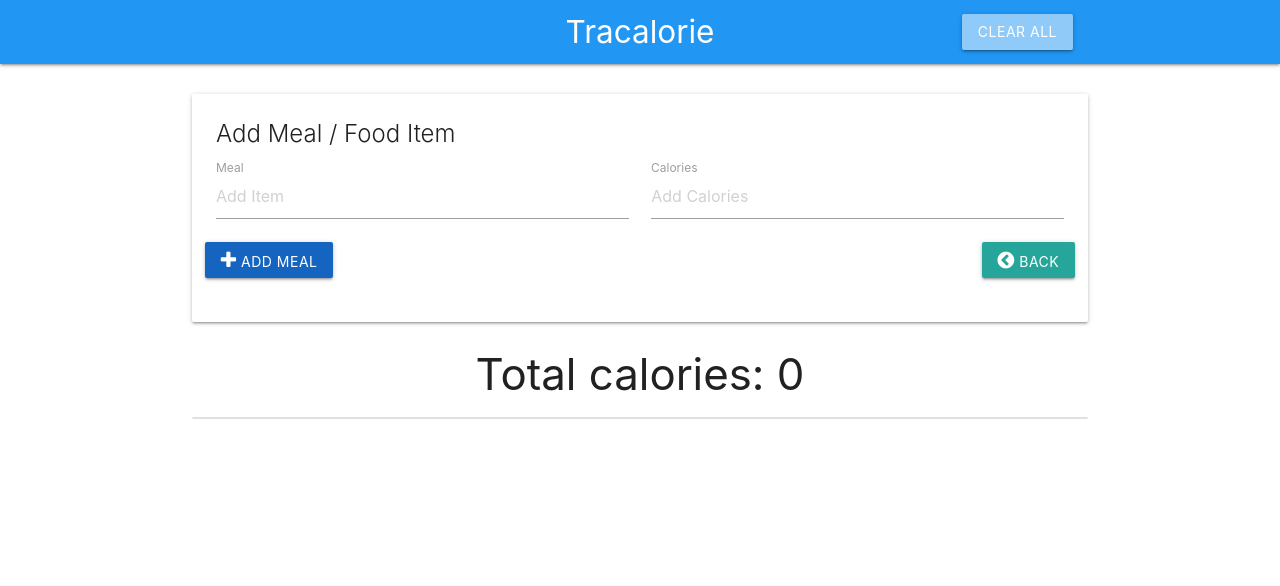
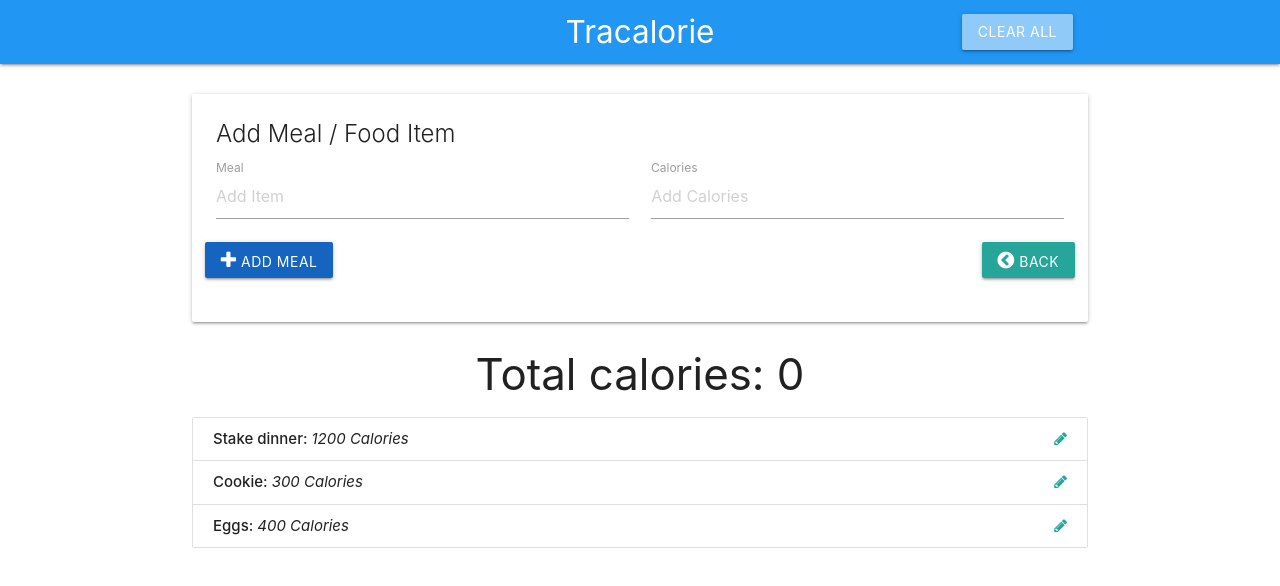
Before and after one commit to Jamon78/Tracalorie, a plain HTML site: page index.html in a window 1280 px wide. Drawn offline with nearby package versions, Linux system fonts and the light colour scheme.

Commit message:
added insert list items

```diff
--- a/app.js
+++ b/app.js
@@ -0,0 +1,72 @@
+// Storage Controller
+
+// Item Controller
+const ItemCtrl = (function() {
+  // Item Constructor
+  const Item = function(id, name, calories) {
+    this.id = id;
+    this.name = name;
+    this.calories = calories;
+  };
+
+  // Data Structure / State
+  const data = {
+    items: [
+      { id: 0, name: 'Stake dinner', calories: 1200 },
+      { id: 1, name: 'Cookie', calories: 300 },
+      { id: 2, name: 'Eggs', calories: 400 }
+    ],
+    currentItem: null,
+    totalCalories: 0
+  };
+
+  // Public methods
+  return {
+    logdata: function() {
+      return data;
+    },
+    getItems: function() {
+      return data.items;
+    }
+  };
+})();
+
+// UI Controller
+const UICtrl = (function() {
+  const UISelectors = {
+    itemList: '#item-list'
+  };
+
+  return {
+    // Public methods
+    populateItemList: function(items) {
+      let html = '';
+
+      items.forEach(function(item) {
+        html += `<li class="collection-item" id="item-${item.id}">
+        <strong>${item.name}: </strong><em>${item.calories} Calories</em>
+        <a href="#" class="secondary-content"><i class="edit-item fa fa-pencil"></i></a>
+      </li>`;
+      });
+
+      // Insert list-items
+      document.querySelector(UISelectors.itemList).innerHTML = html;
+    }
+  };
+})();
+// App Controller
+const App = (function(ItemCtrl, UICtrl) {
+  return {
+    // Public methods
+    init: function() {
+      // Fetch items from item controller
+      const items = ItemCtrl.getItems();
+
+      // Populate list with items
+      UICtrl.populateItemList(items);
+    }
+  };
+})(ItemCtrl, UICtrl);
+
+// Initialize app
+App.init();
--- a/index.html
+++ b/index.html
@@ -74,20 +74,7 @@
         Total calories: <span class="total-calories">0</span>
       </h3>
       <!-- Item List -->
-      <ul id="item-list" class="collection">
-        <!--<li class="collection-item" id="item-0">
-          <strong>Steak Dinner: </strong><em>1200 Calories</em>
-          <a href="#" class="secondary-content"><i class="fa fa-pencil"></i></a>
-        </li>
-        <li class="collection-item" id="item-0">
-          <strong>Cookie: </strong><em>400 Calories</em>
-          <a href="#" class="secondary-content"><i class="fa fa-pencil"></i></a>
-        </li>
-        <li class="collection-item" id="item-0">
-          <strong>Eggs: </strong><em>300 Calories</em>
-          <a href="#" class="secondary-content"><i class="fa fa-pencil"></i></a>
-        </li>-->
-      </ul>
+      <ul id="item-list" class="collection"></ul>
     </div>
 
     <script
@@ -96,5 +83,6 @@
       crossorigin="anonymous"
     ></script>
     <script src="https://cdnjs.cloudflare.com/ajax/libs/materialize/1.0.0/js/materialize.min.js"></script>
+    <script src="app.js"></script>
   </body>
 </html>
```
